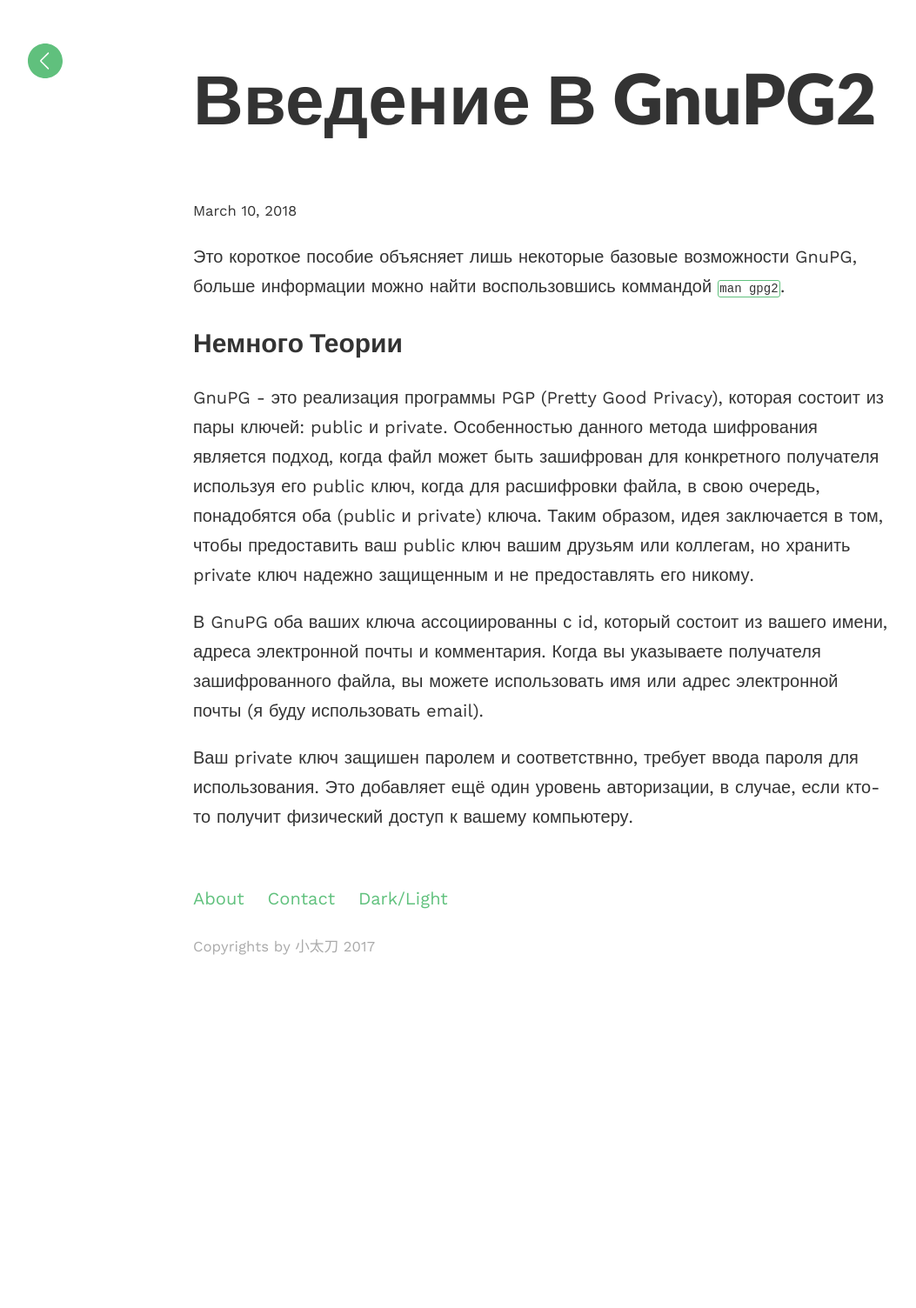
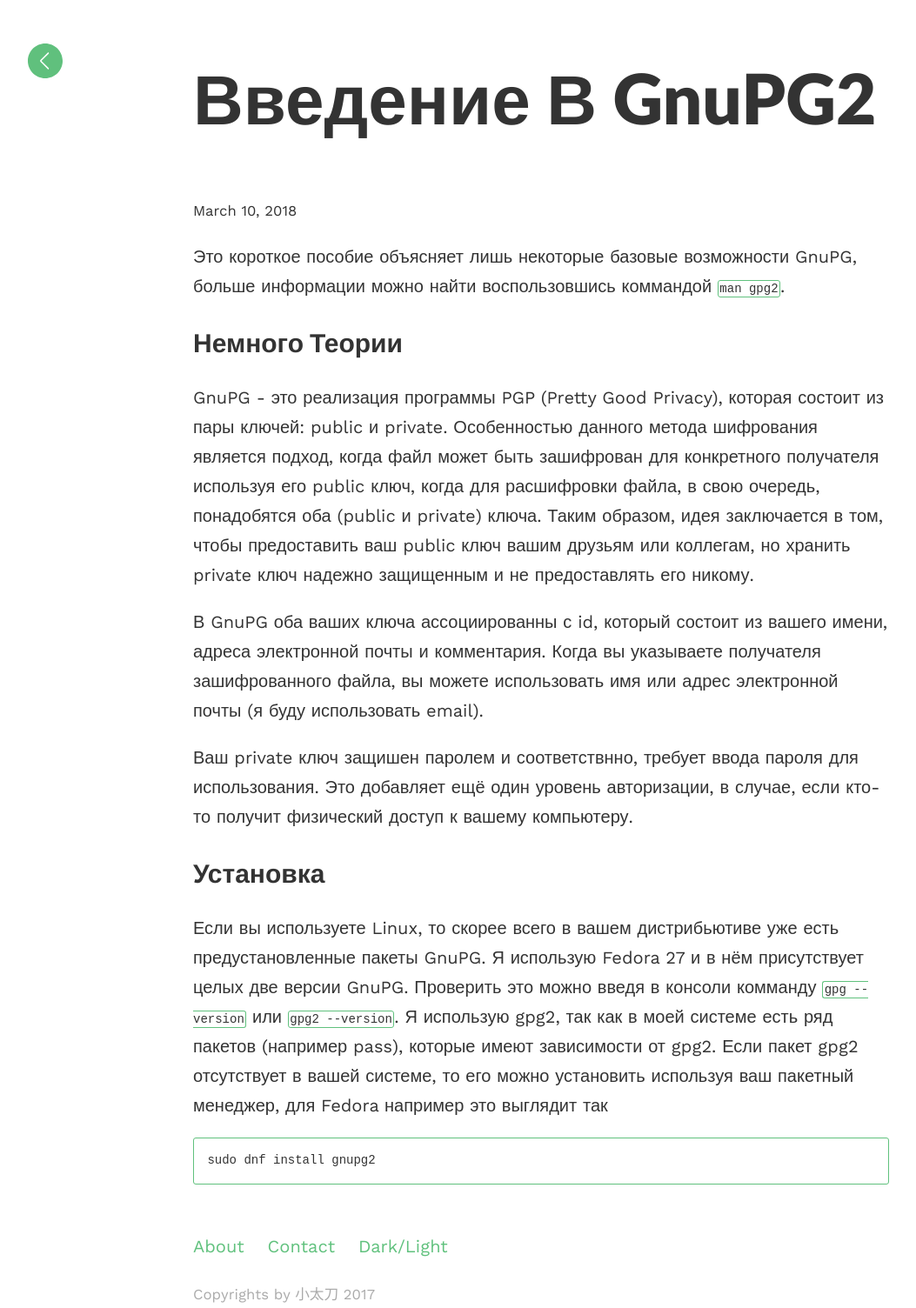
Before and after one commit to evgeniyantipin/evgeniyantipin.github.io, a Jekyll site: the page built from _posts/2018-03-10-gpg2.markdown, in a window 1280 px wide. Shown: the whole page at 87% size, without its empty margins (18-1071 px from the left). Built offline with Jekyll 4.4.1, drawn with Linux system fonts in a browser that asks for light colours; before the commit the page ends 1104 px from its top, so only the background shows below that.

Commit message:
Update 2018-03-10-gpg2.markdown

````diff
--- a/_posts/2018-03-10-gpg2.markdown
+++ b/_posts/2018-03-10-gpg2.markdown
@@ -14,3 +14,9 @@ GnuPG - это реализация программы PGP (Pretty Good Privacy)
 В GnuPG оба ваших ключа ассоциированны с id, который состоит из вашего имени, адреса электронной почты и комментария. Когда вы указываете получателя зашифрованного файла, вы можете использовать имя или адрес электронной почты (я буду использовать email).
 
 Ваш private ключ защишен паролем и соответствнно, требует ввода пароля для использования. Это добавляет ещё один уровень авторизации, в случае, если кто-то получит физический доступ к вашему компьютеру.
+
+## Установка
+Если вы используете Linux, то скорее всего в вашем дистрибьютиве уже есть предустановленные пакеты GnuPG. Я использую Fedora 27 и в нём присутствует целых две версии GnuPG. Проверить это можно введя в консоли комманду `gpg --version` или `gpg2 --version`. Я использую gpg2, так как в моей системе есть ряд пакетов (например pass), которые имеют зависимости от gpg2. Если пакет gpg2 отсутствует в вашей системе, то его можно установить используя ваш пакетный менеджер, для Fedora например это выглядит так
+```bash
+sudo dnf install gnupg2
+```
````
